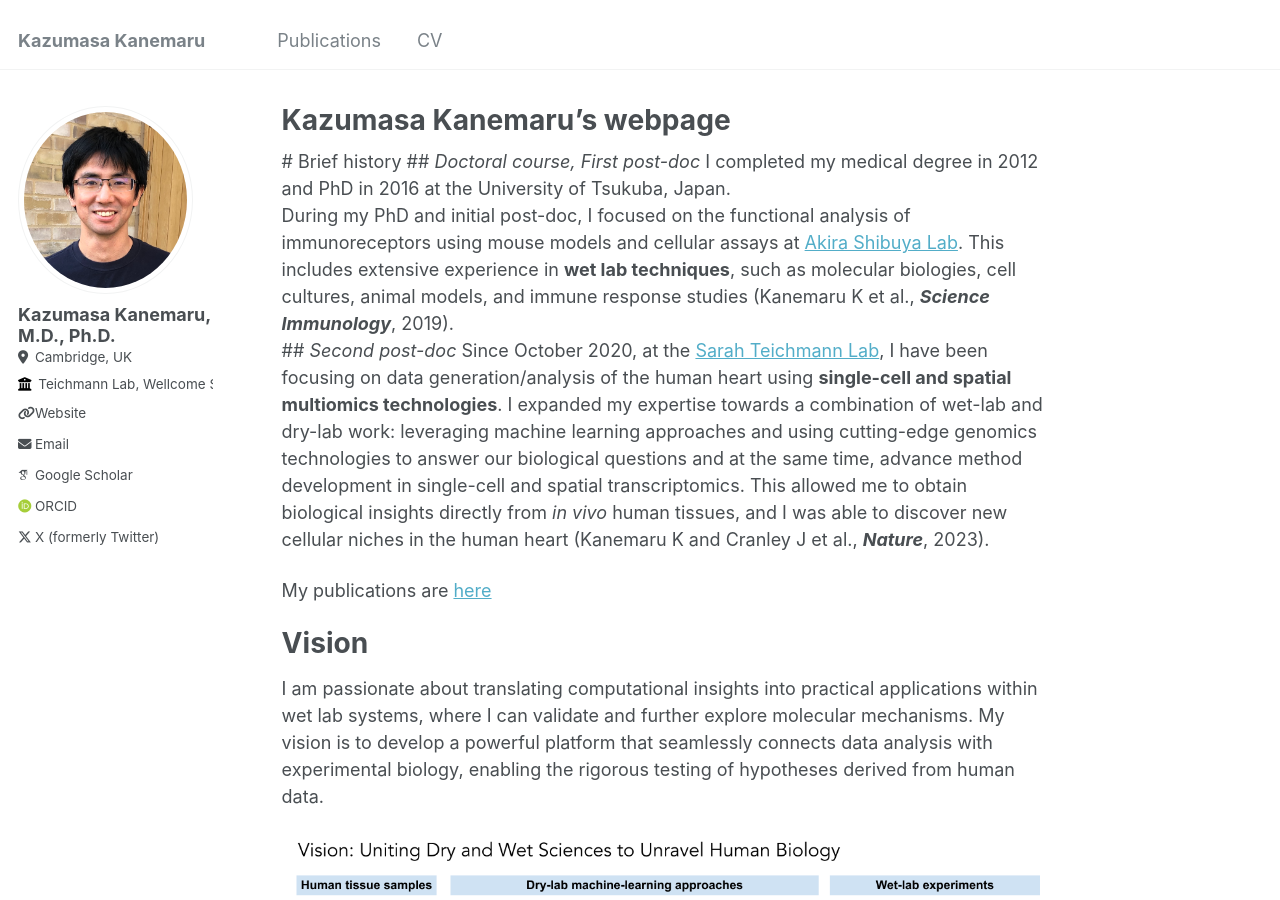
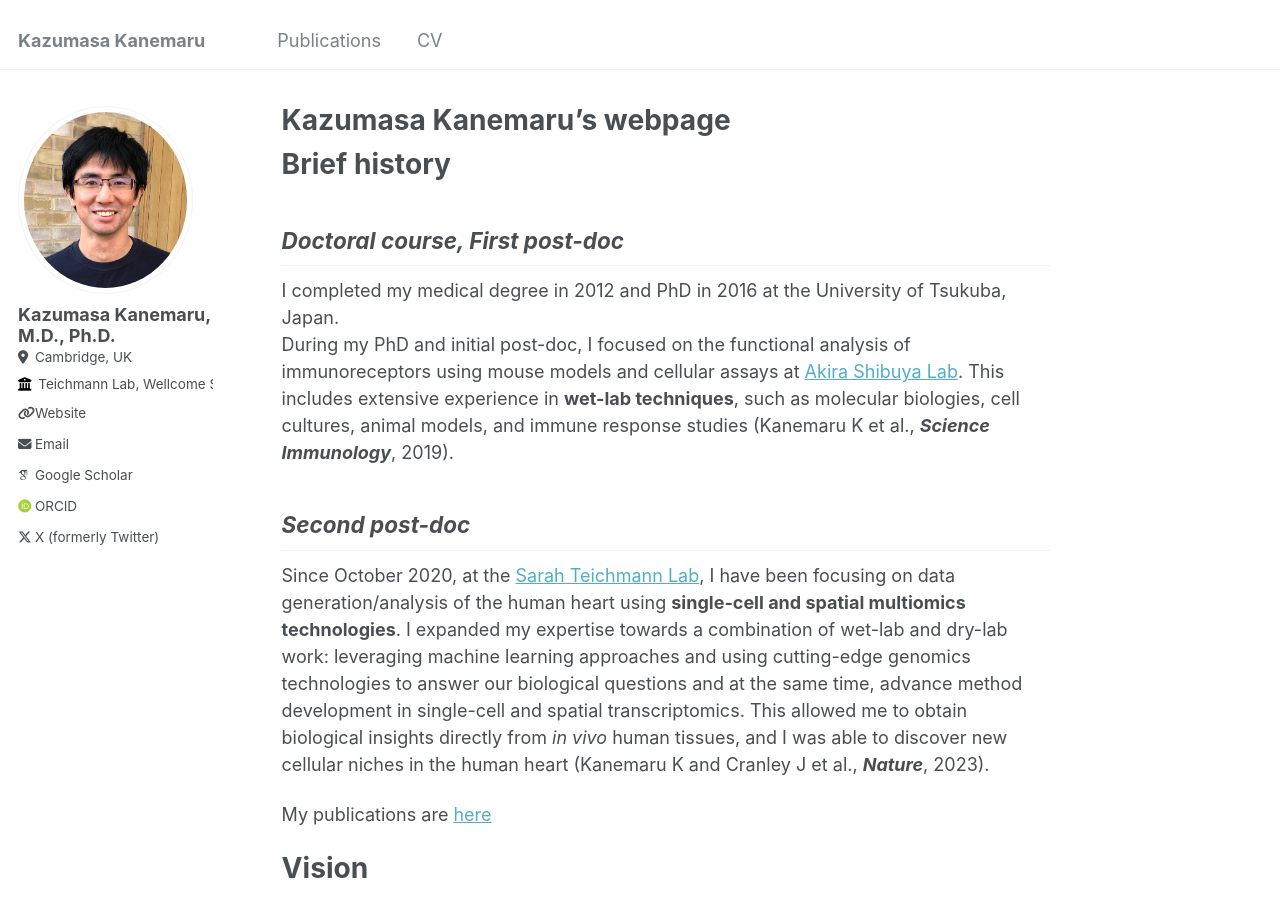
Before and after one commit to kazukane/kazukane.github.io, a Jekyll site: the page built from _pages/about.md, in a window 1280 px wide and 900 px high. Built offline with Jekyll 4.4.1, drawn with Linux system fonts in a browser that asks for light colours; some web fonts are replaced.

```diff
--- a/_pages/about.md
+++ b/_pages/about.md
@@ -7,11 +7,11 @@ redirect_from:
   - /about.html
 ---
 
-# Brief history
-## _Doctoral course, First post-doc_
+# Brief history
+## _Doctoral course, First post-doc_
 I completed my medical degree in 2012 and PhD in 2016 at the University of Tsukuba, Japan.<br>
-During my PhD and initial post-doc, I focused on the functional analysis of immunoreceptors using mouse models and cellular assays at [Akira Shibuya Lab](http://immuno-tsukuba.com/english/index.html). This includes extensive experience in **wet lab techniques**, such as molecular biologies, cell cultures, animal models, and immune response studies (Kanemaru K et al., <b><i>Science Immunology</i></b>, 2019).<br>
-## _Second post-doc_
+During my PhD and initial post-doc, I focused on the functional analysis of immunoreceptors using mouse models and cellular assays at [Akira Shibuya Lab](http://immuno-tsukuba.com/english/index.html). This includes extensive experience in **wet-lab techniques**, such as molecular biologies, cell cultures, animal models, and immune response studies (Kanemaru K et al., <b><i>Science Immunology</i></b>, 2019).<br>
+## _Second post-doc_
 Since October 2020, at the [Sarah Teichmann Lab](https://www.teichlab.org/), I have been focusing on data generation/analysis of the human heart using **single-cell and spatial multiomics technologies**. I expanded my expertise towards a combination of wet-lab and dry-lab work: leveraging machine learning approaches and using cutting-edge genomics technologies to answer our biological questions and at the same time, advance method development in single-cell and spatial transcriptomics. This allowed me to obtain biological insights directly from <i>in vivo</i> human tissues, and I was able to discover new cellular niches in the human heart (Kanemaru K and Cranley J et al., <b><i>Nature</i></b>, 2023).
 
 My publications are [here](https://kazukane.github.io/publications/)
```
